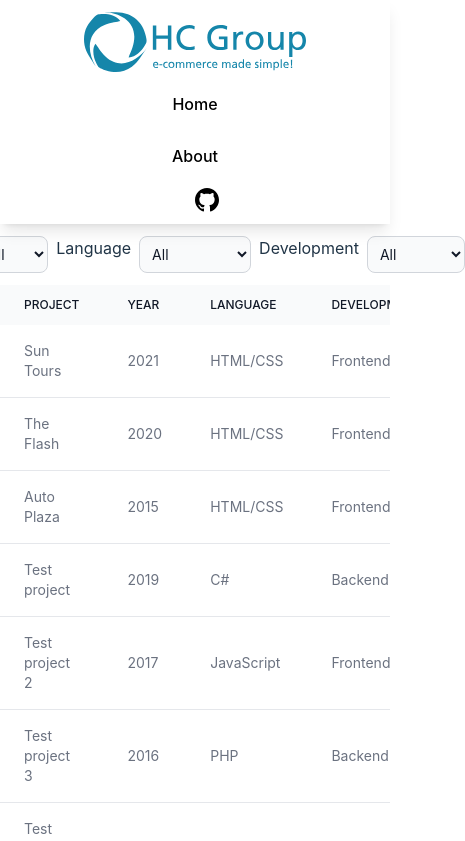
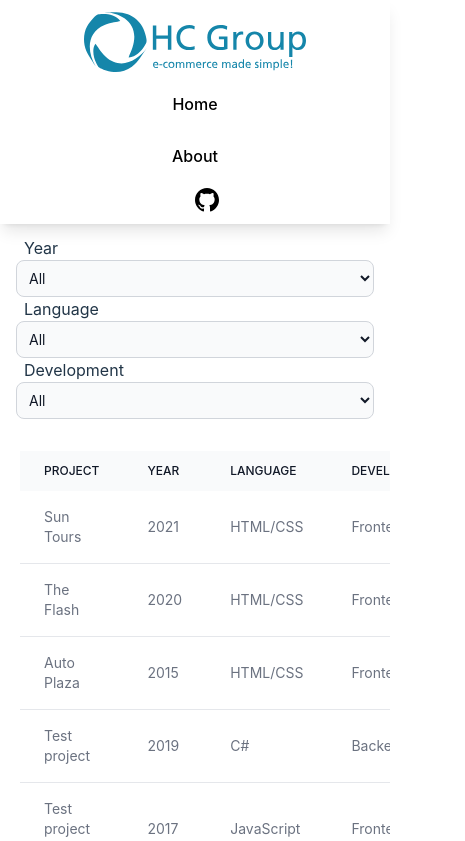
Before and after one commit to jarvin-s/hc-group-app, a Vue app: page / in a window 390 px wide. Shown: the top 841 px of the page, 465 px wide, since content can reach past the window. Built offline with nearby package versions, Linux system fonts and the light colour scheme.

Commit message:
Fixed responsiveness dropdowns/table

```diff
--- a/src/views/Home.vue
+++ b/src/views/Home.vue
@@ -1,5 +1,5 @@
 <template>
-    <div class="flex place-content-center px-4 py-3">
+    <div class="flex flex-col place-content-center sm:flex-row px-4 py-3">
         <label class="px-2">Year</label>
         <select v-model="selectedYear" @change="filterTable"
             class="bg-gray-50 border border-gray-300 text-gray-900 text-sm rounded-lg focus:ring-blue-500 focus:border-blue-500 block p-2 dark:bg-gray-700 dark:border-gray-600 dark:placeholder-gray-400 dark:text-white dark:focus:ring-blue-500 dark:focus:border-blue-500">
@@ -20,14 +20,17 @@
             </option>
         </select>
     </div>
-    <div class="grid place-items-center overflow-x-auto sm:flex-row">
-        <table class="text-sm text-left text-gray-500 sm:table-row dark:text-gray-400">
+    <div class="grid place-items-center p-5 overflow-auto">
+        <table class="overflow-auto flex-row text-sm text-left text-gray-500 sm:table-row dark:text-gray-400">
             <thead class="text-xs text-gray-700 uppercase bg-gray-50 dark:bg-gray-700 dark:text-gray-400">
-                <tr class="sm:table-row">
-                    <th scope="col" class="px-6 py-3 font-medium text-gray-900 whitespace-nowrap dark:text-white">Project
+                <tr>
+                    <th scope="col" class="px-6 py-3 font-medium text-gray-900 whitespace-nowrap dark:text-white">
+                        Project
                     </th>
-                    <th scope="col" class="px-6 py-3 font-medium text-gray-900 whitespace-nowrap dark:text-white">Year</th>
-                    <th scope="col" class="px-6 py-3 font-medium text-gray-900 whitespace-nowrap dark:text-white">Language
+                    <th scope="col" class="px-6 py-3 font-medium text-gray-900 whitespace-nowrap dark:text-white">Year
+                    </th>
+                    <th scope="col" class="px-6 py-3 font-medium text-gray-900 whitespace-nowrap dark:text-white">
+                        Language
                     </th>
                     <th scope="col" class="px-6 py-3 font-medium text-gray-900 whitespace-nowrap dark:text-white">
                         Development</th>
@@ -47,7 +50,6 @@
 </template>
 
 <script>
-
 export default {
     data() {
         return {
```
